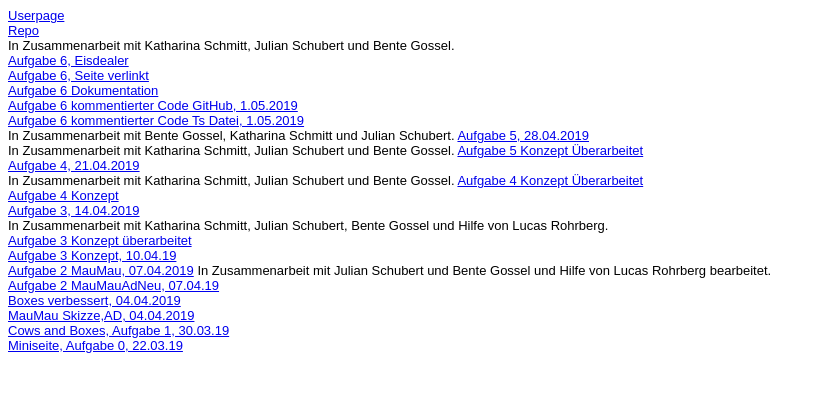
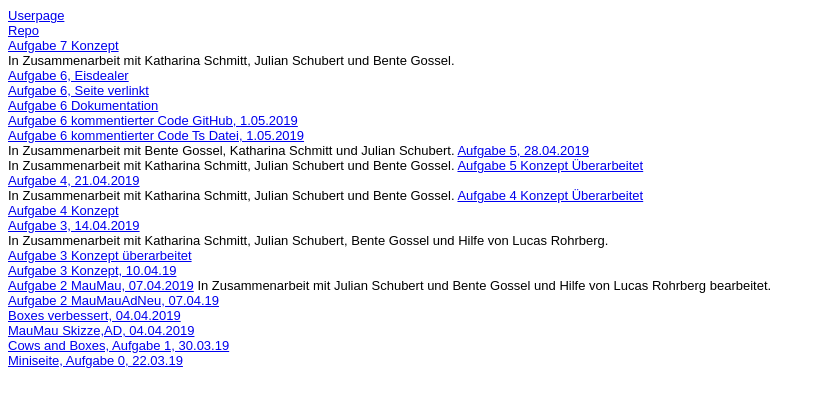
Before and after one commit to SinaHaas/SinaHaas.github.io, a plain HTML site: page steckbrief/steckbrief.htm in a window 1280 px wide. Shown: the whole page, without its empty margins (0-825 px from the left). Drawn offline with Linux system fonts and the light colour scheme.

Commit message:
konzept aufgabe 7

```diff
--- a/steckbrief/steckbrief.htm
+++ b/steckbrief/steckbrief.htm
@@ -14,6 +14,8 @@ body {
 <body>
 	<a href="https://SinaHaas.github.io" target="_blank"> Userpage </a>  <br>
 	<a href="https://github.com/SinaHaas/EIA2" target="_blank"> Repo </a>  <br>
+
+	<a href="https://sinahaas.github.io/EIA2/aufgabe7/konzeptAufgabe7.pdf" target="_blank">Aufgabe 7 Konzept</a><br>
 
 	In Zusammenarbeit mit Katharina Schmitt, Julian Schubert und Bente Gossel. <br>
 	<a href="https://sinahaas.github.io/EIA2/aufgabe6/index.html" target="_blank">Aufgabe 6, Eisdealer</a><br>
```
Also changed, not shown: index.html (+4 -1 lines).
